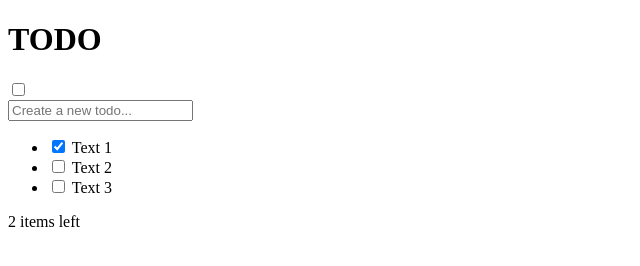
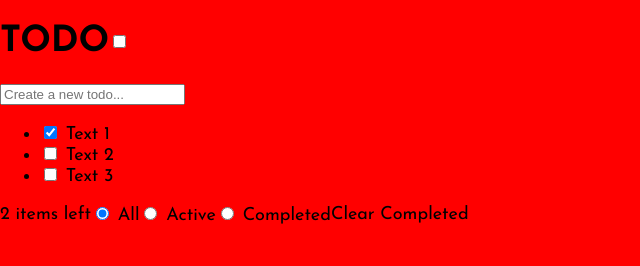
Before and after one commit to victornunesg/todo-app, a plain HTML site: page index.html in a window 1280 px wide. Shown: the whole page, without its empty margins (0-640 px from the left). Drawn offline with Linux system fonts and the light colour scheme.

Commit message:
Css file updated, definition of variables for both themes

```diff
--- a/index.html
+++ b/index.html
@@ -6,6 +6,7 @@
 
   <link rel="icon" type="image/png" sizes="32x32" href="./images/favicon-32x32.png">
   <link rel="stylesheet" href="/.styles.css">
+  <link rel="stylesheet" href="https://fonts.googleapis.com/css2?family=Josefin+Sans:wght@300;400;700&display=swap">
 
   <title>Frontend Mentor | Todo app</title>
 </head>
@@ -27,6 +28,7 @@
     </div>
 
     <section class="content">
+
       <ul>
         <li>
           <label for="" class="list-item">
@@ -50,6 +52,7 @@
           </label>
         </li>
       </ul>
+
     </section>
 
     <div class="bottom-items">
@@ -60,8 +63,21 @@
       </div>
 
       <div class="filter">
-        <label></label>
+        <label>
+          <input type="radio" name="filter" id="all" checked>
+          <span>All</span>
+        </label>
+        <label>
+          <input type="radio" name="filter" id="active">
+          <span>Active</span>
+        </label>
+        <label>
+          <input type="radio" name="filter" id="completed">
+          <span>Completed</span>
+        </label>
       </div>
+
+      <span class="clear">Clear Completed</span>
 
     </div>
 
@@ -70,4 +86,5 @@
   <script src="./script.js"></script>
 
 </body>
+
 </html>
```
Also changed, not shown: .styles.css.
